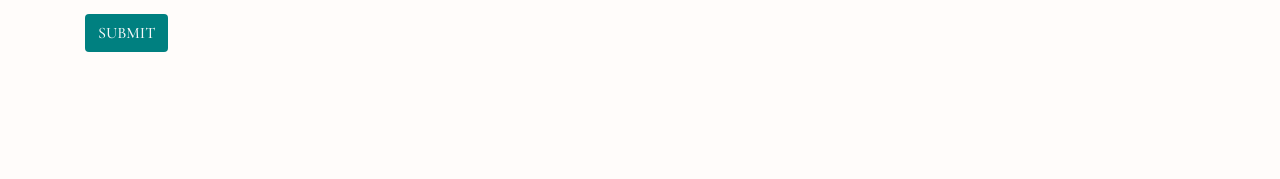
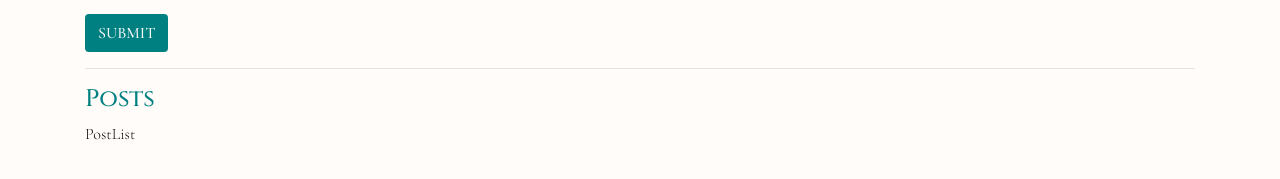
Before and after one commit to Nimira43/MythOS, a React (Create React App) app in the folder client/: page / in a window 1280 px wide. Shown: the part 125-304 px from the top of the page. Built offline with nearby package versions, Linux system fonts and the light colour scheme.

Commit message:
Imported PostList component into App

```diff
--- a/client/src/App.js
+++ b/client/src/App.js
@@ -1,10 +1,14 @@
 import PostCreate from './PostCreate'
+import PostList from './PostList'
 
 export default function App() {
   return (
     <div className='container'>
       <h4 className='logo text-main mt-3'>MythOS</h4>
       <PostCreate />
+      <hr />
+      <h4 className='logo text-main'>Posts</h4>
+      <PostList />
     </div>
   )
 }
--- a/client/src/PostList.js
+++ b/client/src/PostList.js
@@ -1 +1,5 @@
-import React from 'react'
+export default function PostList() {
+  return (
+    <div>PostList</div>
+  )
+}
```
